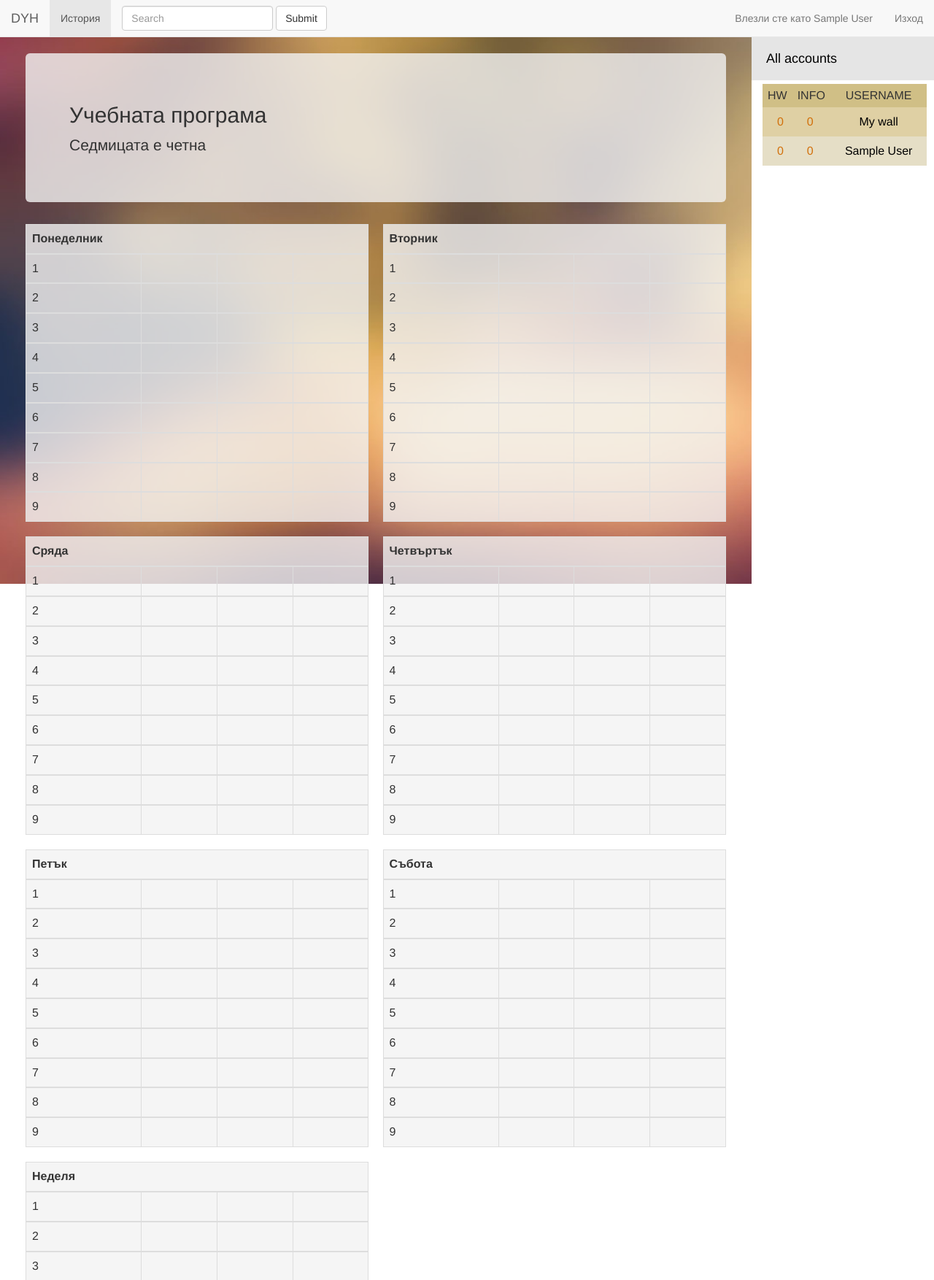
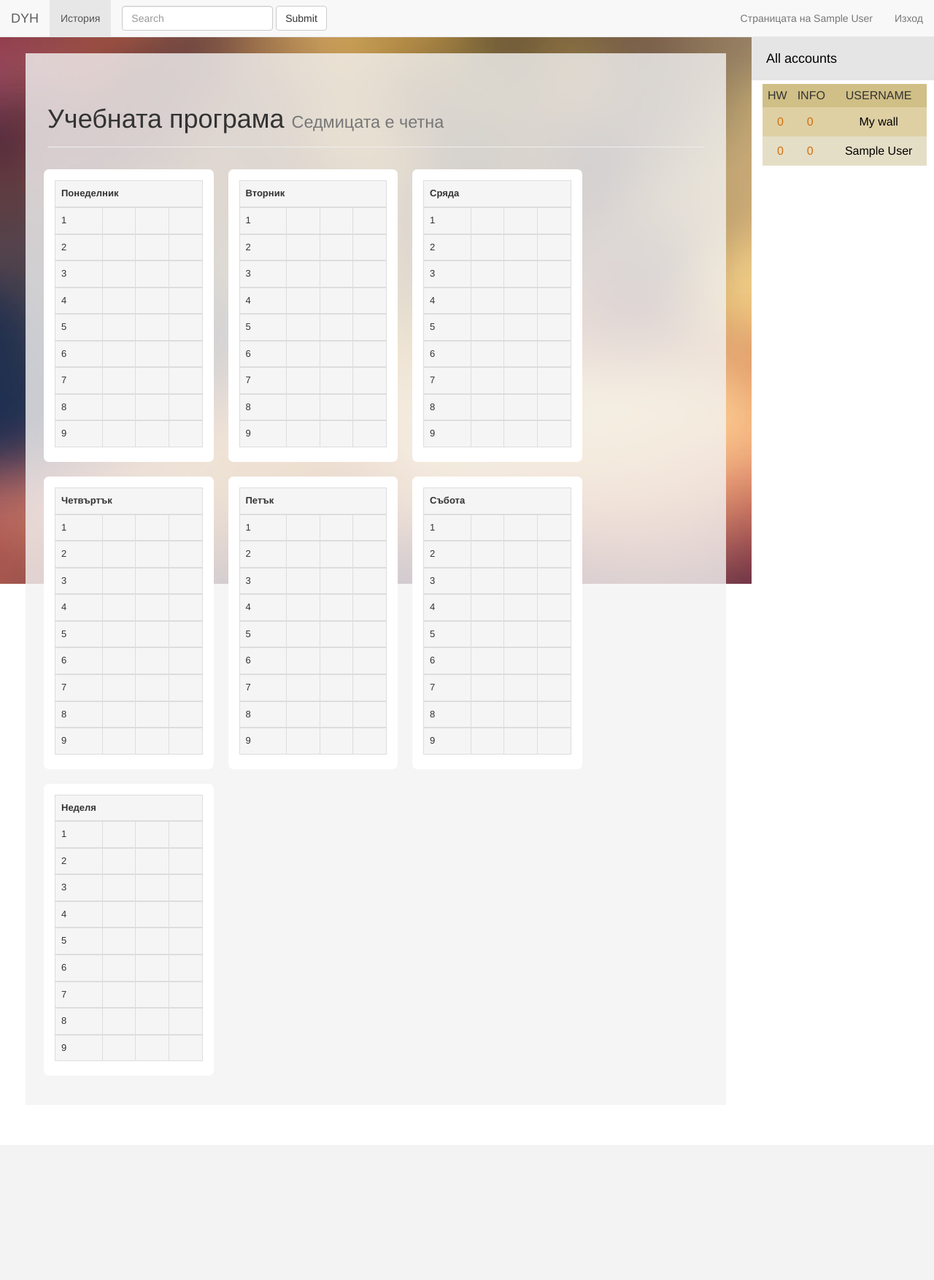
Before and after one commit to davidgeorgiev/DYH, a PHP site: page /home.php in a window 1280 px wide. Shown: the top 1754 px of the page at 73% size. After the commit the page ends 1454 px from the top, so only its background shows below. Run offline with PHP 8.4, Linux system fonts and the light colour scheme; the visitor is signed in with stand-in values (Sample User, id 1); data comes from the database, SQL or seed files in the repository; data that the repository does not hold is empty.

Commit message:
Fixing the design of home page and history

```diff
--- a/home.php
+++ b/home.php
@@ -179,24 +179,29 @@
 	}
 	?>
 <div>
-	<div class="jumbotron" >
-	<h2>Учебната програма</h2>
 	<?php
 		$eoweek = 0;
 		$ddate = date("Y-m-d");
 		$date = new DateTime($ddate);
 		$week = $date->format("W");
-		//echo "Weeknummer: $week";
+	?>
+	<div id = "my_page">
+	<div class="page-header">
+	<h1>Учебната програма <small id = "smalltag">
+	<?php
 		if($week&1) {
 			$eoweek = "OddWeekID";
-			echo '<p>Седмицата е нечетна</p>';
+			echo 'Седмицата е нечетна';
 		} else {
 			$eoweek = "EvenWeekID";
-			echo '<p>Седмицата е четна</p>';
+			echo 'Седмицата е четна';
 		}
 	?>
+	</small></h1>
 	</div>
-   <table class="table table-bordered" style = "float:left;width:49%;">
+	<div class="row">
+	<div class="col-sm-3" style = "margin:10px;background-color: white;border-radius:7px;">
+   <table class="table table-bordered" style = "float:left;font-size:13px;margin-top:15px;">
     <thead>
       <tr>
 		<th colspan="4">Понеделник</th>
@@ -221,7 +226,9 @@
 		}
 	?>
   </table>
-  <table class="table table-bordered" style = "float:right;width:49%;">
+	</div>
+	<div class="col-sm-3" style = "margin:10px;background-color: white;border-radius:7px;">
+  <table class="table table-bordered" style = "float:left;margin-top:15px;font-size:13px;">
     <thead>
       <tr>
 		<th colspan="4">Вторник</th>
@@ -246,7 +253,9 @@
 		}
 	?>
   </table>
-  <table class="table table-bordered" style = "float:left;width:49%;">
+	</div>
+	<div class="col-sm-3" style = "margin:10px;background-color: white;border-radius:7px;">
+  <table class="table table-bordered" style = "float:left;font-size:13px;margin-top:15px;">
     <thead>
       <tr>
 		<th colspan="4">Сряда</th>
@@ -271,7 +280,9 @@
 		}
 	?>
   </table>
-  <table class="table table-bordered" style = "float:right;width:49%;">
+  </div>
+	<div class="col-sm-3" style = "margin:10px;background-color: white;border-radius:7px;">
+  <table class="table table-bordered" style = "float:left;font-size:13px;margin-top:15px;">
     <thead>
       <tr>
 		<th colspan="4">Четвъртък</th>
@@ -296,7 +307,9 @@
 		}
 	?>
   </table>
-  <table class="table table-bordered" style = "float:left;width:49%;">
+  </div>
+	<div class="col-sm-3" style = "margin:10px;background-color: white;border-radius:7px;">
+  <table class="table table-bordered" style = "float:left;font-size:13px;margin-top:15px;">
     <thead>
       <tr>
 		<th colspan="4">Петък</th>
@@ -321,7 +334,9 @@
 		}
 	?>
   </table>
-  <table class="table table-bordered" style = "float:right;width:49%;">
+  </div>
+	<div class="col-sm-3" style = "margin:10px;background-color: white;border-radius:7px;">
+  <table class="table table-bordered" style = "float:left;font-size:13px;margin-top:15px;">
     <thead>
       <tr>
 		<th colspan="4">Събота</th>
@@ -346,8 +361,9 @@
 		}
 	?>
   </table>
-   </table>
-  <table class="table table-bordered" style = "float:left;width:49%;">
+   </div>
+	<div class="col-sm-3" style = "margin:10px;background-color: white;border-radius:7px;">
+  <table class="table table-bordered" style = "float:left;font-size:13px;margin-top:15px;">
     <thead>
       <tr>
 		<th colspan="4">Неделя</th>
@@ -372,6 +388,8 @@
 		}
 	?>
   </table>
+  </div></div>
+</div>
 </div>
 <?php
 if (isset($_SESSION['garbage'])) {
--- a/main_menu.php
+++ b/main_menu.php
@@ -54,7 +54,7 @@
 <button type="submit" class="btn btn-default">Submit</button>
 </form>
 <ul class="nav navbar-nav navbar-right">
-<li><a href="#">Влезли сте като <?php echo $username?></a></li>
+<li><a href="#">Страницата на <?php echo $username?></a></li>
 <li><a href="index.php">Изход</a></li>
 </ul>
 </div><!-- /.navbar-collapse -->
```
Also changed, not shown: history.php (+31 -13 lines).
